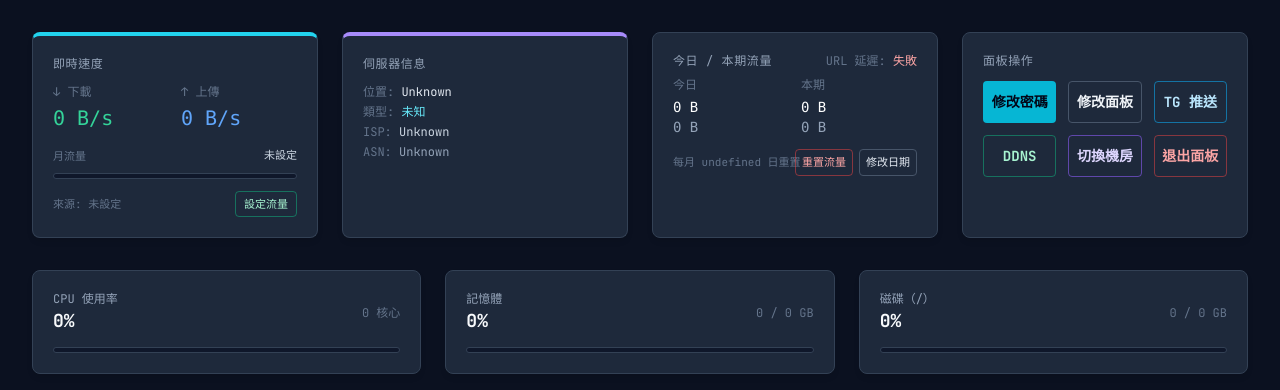
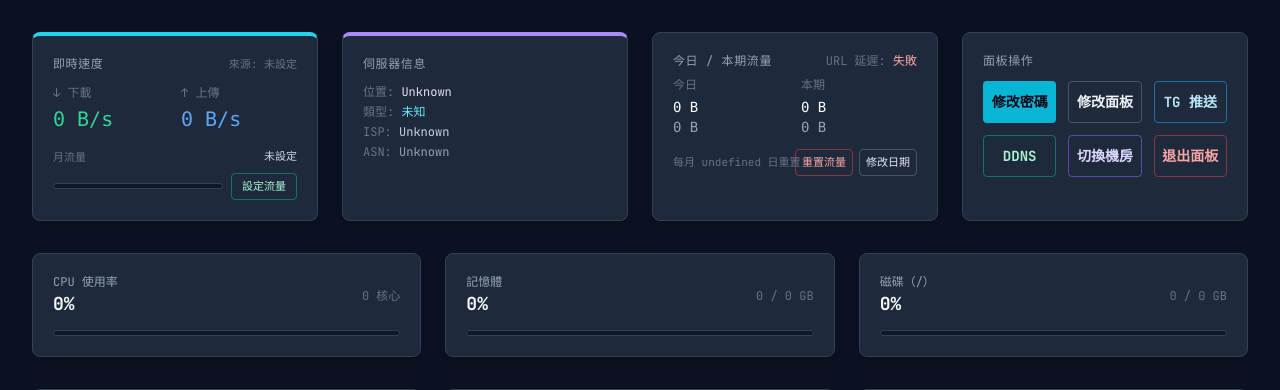
Before and after one commit to wwintj/vps-traffic-panel, a FastAPI app: template app/templates/index.html in a window 1280 px wide. Shown: the part 117-507 px from the top of the page. Run offline with FastAPI, Linux system fonts and the light colour scheme; the template is opened without the code that fills it, so the values that code supplies are empty; some libraries are stand-ins or nearby versions.

Commit message:
Tighten traffic quota controls

```diff
--- a/app/templates/index.html
+++ b/app/templates/index.html
@@ -41,7 +41,10 @@
 
     <div class="grid grid-cols-1 sm:grid-cols-2 lg:grid-cols-4 gap-4 md:gap-6 mb-8">
         <div class="card border-t-4 border-t-cyan-400">
-            <h3 class="text-slate-400 mb-3 text-xs uppercase tracking-wider">即時速度</h3>
+            <div class="mb-3 flex items-center justify-between gap-2">
+                <h3 class="text-slate-400 text-xs uppercase tracking-wider">即時速度</h3>
+                <span id="traffic-quota-source" class="text-[11px] text-slate-500 truncate text-right">來源: ...</span>
+            </div>
             <div class="grid grid-cols-2 gap-3">
                 <div>
                     <p class="text-xs text-slate-500 mb-1">↓ 下載</p>
@@ -57,10 +60,9 @@
                     <span class="text-slate-500">月流量</span>
                     <span id="traffic-quota-detail" class="text-slate-300 font-mono text-right">未設定</span>
                 </div>
-                <div class="progress-track"><div class="progress-fill bg-emerald-400" id="traffic-quota-bar"></div></div>
-                <div class="mt-3 flex items-center justify-between gap-2">
-                    <span id="traffic-quota-source" class="text-[11px] text-slate-500">來源: ...</span>
-                    <button id="open-traffic-quota" class="shrink-0 rounded border border-emerald-500/50 px-2 py-1 text-[11px] text-emerald-200 hover:border-emerald-300 transition">設定流量</button>
+                <div class="flex items-center gap-2">
+                    <div class="progress-track min-w-0 flex-1"><div class="progress-fill bg-emerald-400" id="traffic-quota-bar"></div></div>
+                    <button id="open-traffic-quota" class="shrink-0 rounded border border-emerald-500/50 px-2.5 py-1 text-[11px] text-emerald-200 hover:border-emerald-300 transition">設定流量</button>
                 </div>
             </div>
         </div>
@@ -208,7 +210,7 @@
             </div>
             <div class="space-y-4">
                 <div class="rounded border border-slate-700 bg-slate-950/40 px-3 py-2 text-xs text-slate-400" id="traffic-quota-api-status">正在檢測官方 API...</div>
-                <div class="grid grid-cols-[minmax(0,1fr)_6rem] gap-4">
+                <div class="grid grid-cols-[minmax(0,1fr)_5rem_auto] items-end gap-3">
                     <label class="block text-xs text-slate-400 uppercase">手動月流量配額
                         <input id="traffic-quota-value" type="number" min="0" step="0.01" class="form-input" placeholder="1">
                     </label>
@@ -218,8 +220,8 @@
                             <option value="TB">TB</option>
                         </select>
                     </label>
+                    <button id="traffic-quota-save" class="whitespace-nowrap rounded bg-emerald-500 hover:bg-emerald-400 text-slate-950 font-bold text-sm px-4 py-2.5 transition">保存手動配額</button>
                 </div>
-                <button id="traffic-quota-save" class="w-full rounded bg-emerald-500 hover:bg-emerald-400 text-slate-950 font-bold text-sm py-2.5 transition">保存手動配額</button>
             </div>
         </div>
     </div>
```
